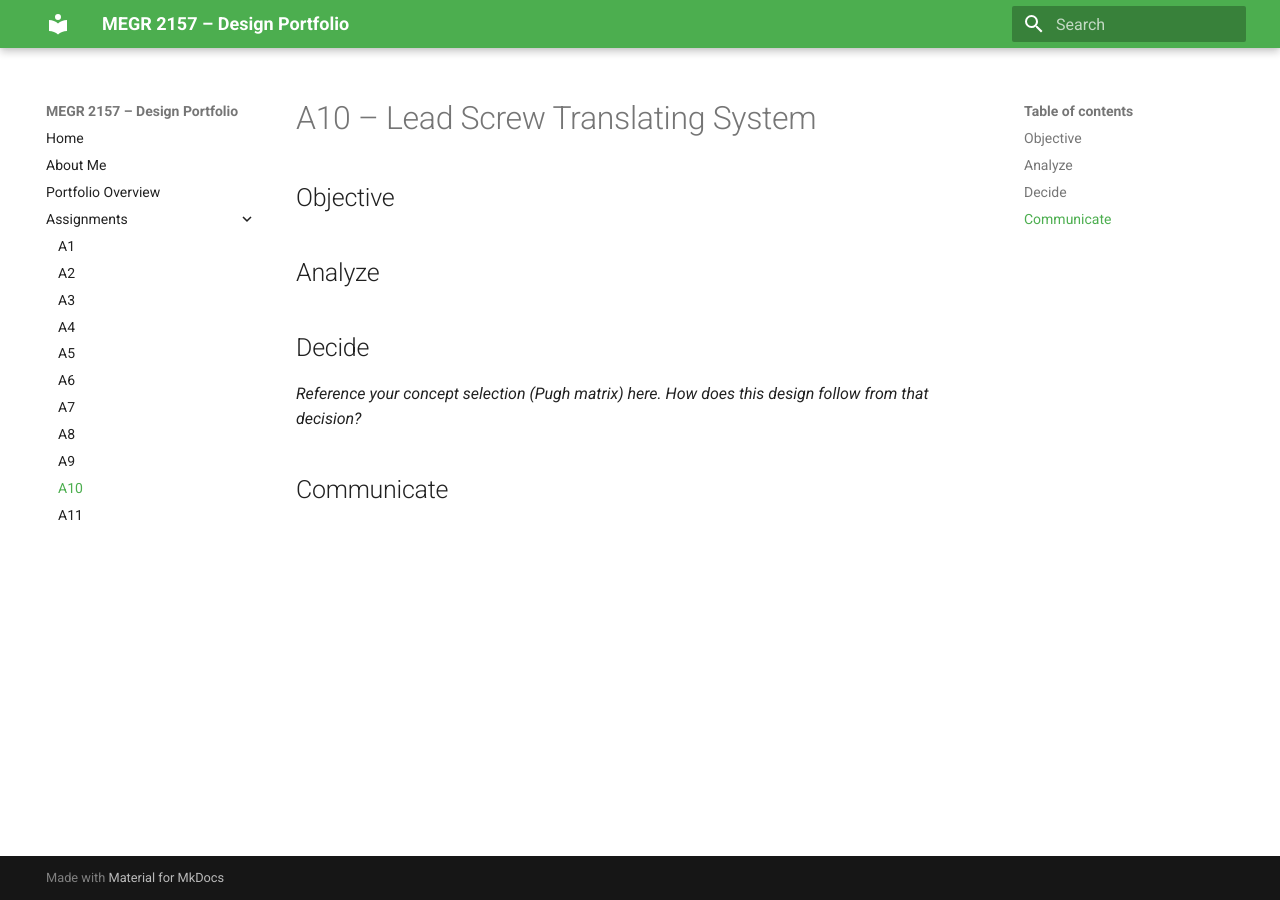
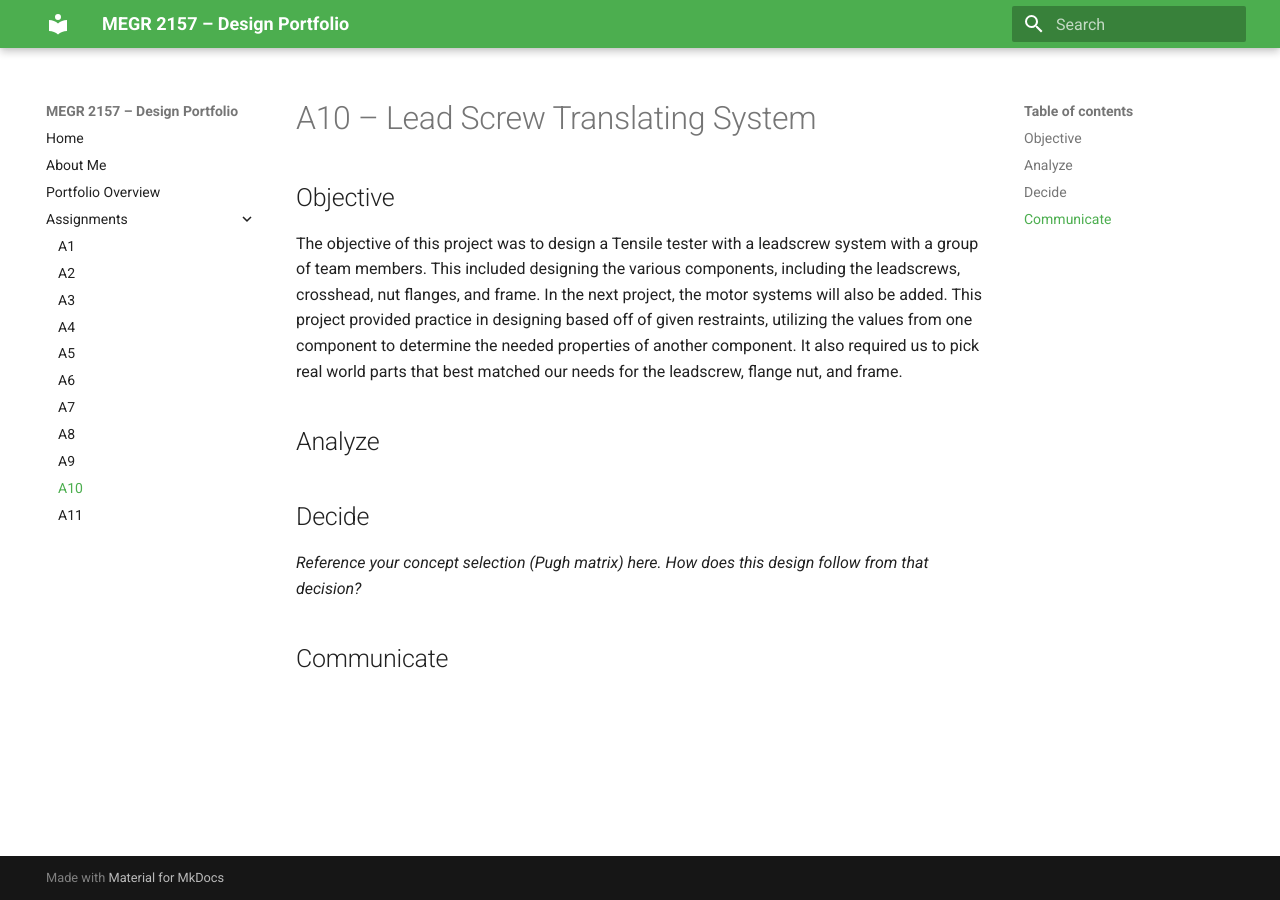
Before and after one commit to bsalvi7/megr2156-portfolio, an MkDocs documentation site: the page built from docs/assignments/A10/index.md, in a window 1280 px wide. Built offline with MkDocs 1.6.1 and Material for MkDocs 9.7.7, drawn with Linux system fonts in a browser that asks for light colours.

Commit message:
Add project objective for A10 assignment
Added project objective detailing the design of a tensile tester with a leadscrew system and components involved.

```diff
--- a/docs/assignments/A10/index.md
+++ b/docs/assignments/A10/index.md
@@ -2,6 +2,7 @@
 
 ## Objective
 
+The objective of this project was to design a Tensile tester with a leadscrew system with a group of team members. This included designing the various components, including the leadscrews, crosshead, nut flanges, and frame. In the next project, the motor systems will also be added. This project provided practice in designing based off of given restraints, utilizing the values from one component to determine the needed properties of another component. It also required us to pick real world parts that best matched our needs for the leadscrew, flange nut, and frame.
 
 ## Analyze
 
```
